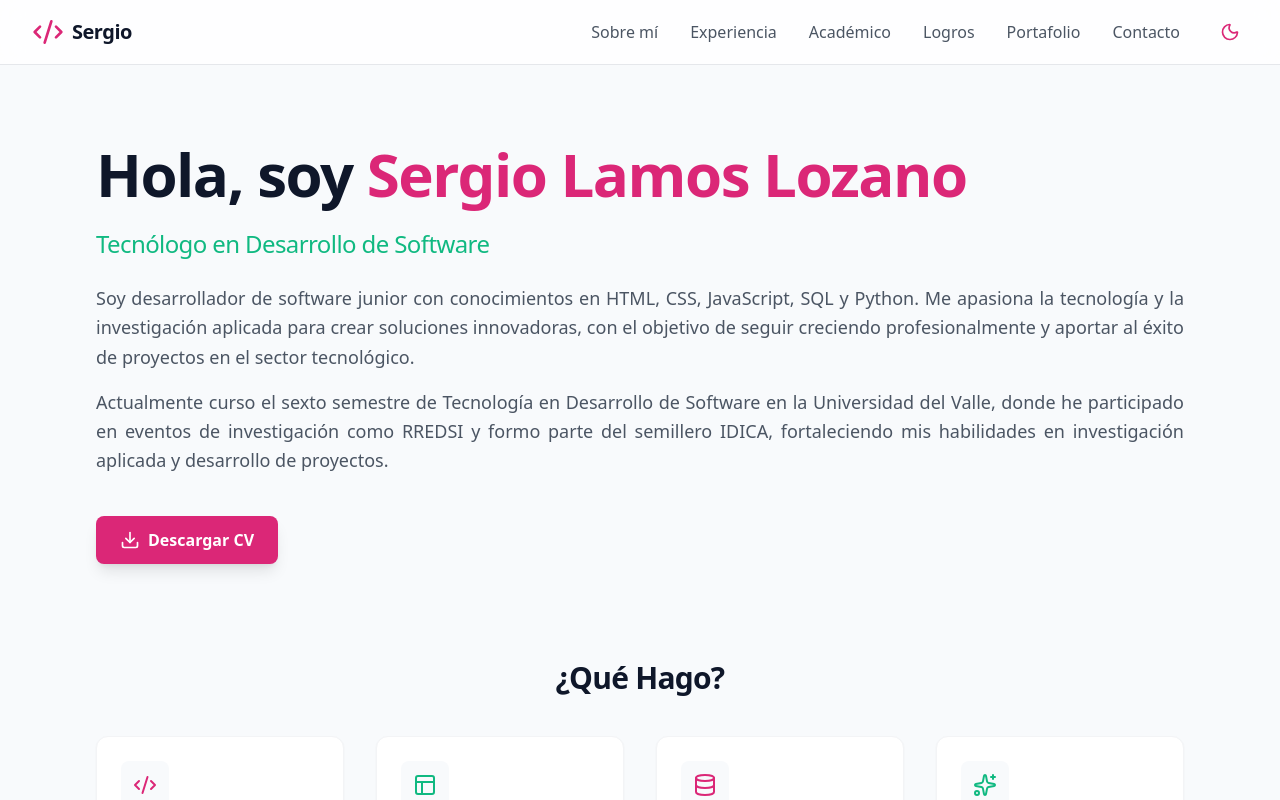
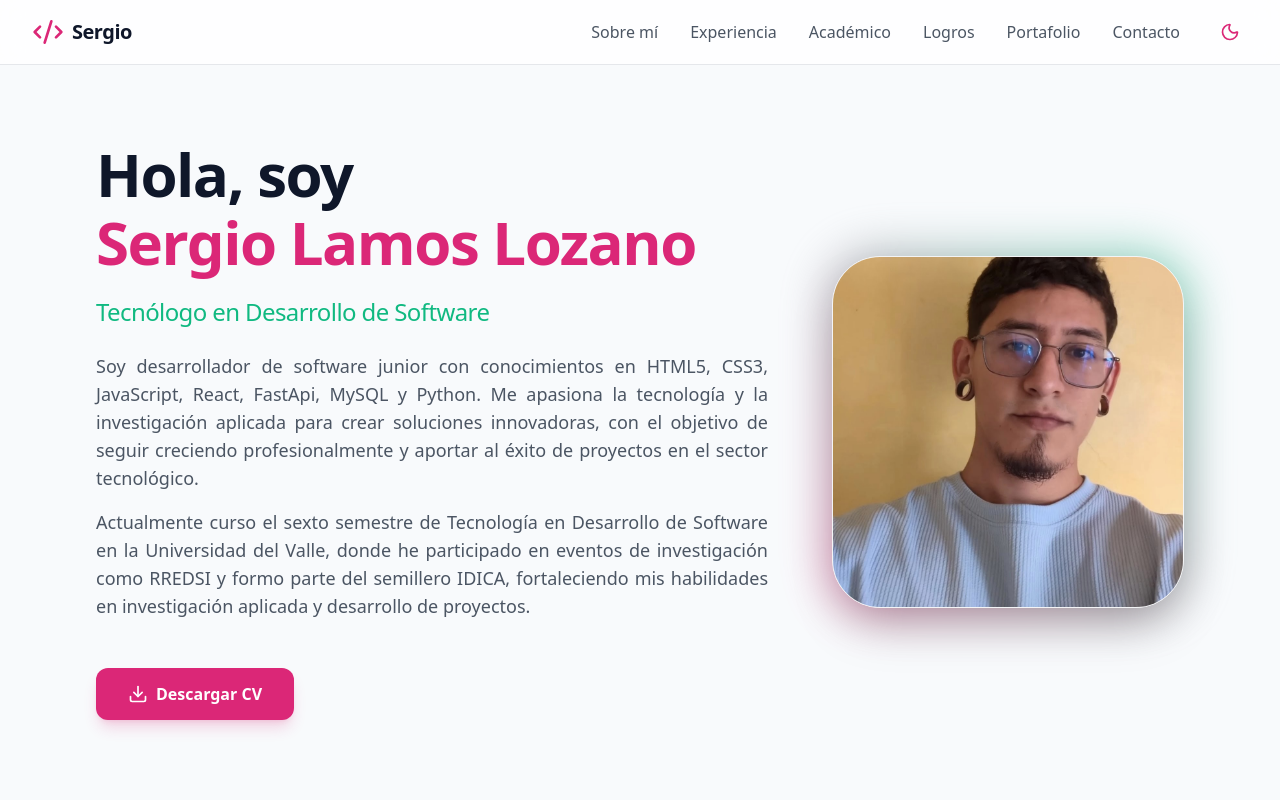
Before and after one commit to SergioLamosLozano/Portafolio-Sergio, a React (Vite) app: page / in a window 1280 px wide. Shown: the top 800 px of the page. Built offline with nearby package versions, Linux system fonts and the light colour scheme.

Commit message:
Foto de perfil

```diff
--- a/src/components/About.jsx
+++ b/src/components/About.jsx
@@ -12,32 +12,51 @@ const iconMap = {
 export const About = () => {
   return (
     <section id="about" className="py-20 px-4 md:px-8 max-w-6xl mx-auto border-b border-gray-200 dark:border-gray-800">
-      <div className="flex flex-col md:flex-row gap-12 items-center">
-        <div className="flex-1 space-y-6">
-          <h1 className="text-4xl md:text-6xl font-extrabold tracking-tight">
-            Hola, soy <span className="text-portfolio-magenta">{personalInfo.name}</span>
+      <div className="flex flex-col-reverse md:flex-row gap-12 lg:gap-16 items-center justify-between">
+        <div className="flex-1 space-y-6 text-center md:text-left">
+          <h1 className="text-4xl md:text-5xl lg:text-6xl font-extrabold tracking-tight">
+            Hola, soy <span className="text-portfolio-magenta block mt-2">{personalInfo.name}</span>
           </h1>
-          <h2 className="text-2xl text-portfolio-green font-medium">
+          <h2 className="text-xl md:text-2xl text-portfolio-green font-medium">
             {personalInfo.title}
           </h2>
           <div className="space-y-4">
             {personalInfo.introduction.map((text, index) => (
-              <p key={index} className="text-lg text-gray-600 dark:text-gray-300 leading-relaxed text-justify">
+              <p key={index} className="text-base md:text-lg text-gray-600 dark:text-gray-300 leading-relaxed text-justify">
                 {text}
               </p>
             ))}
           </div>
 
-          <div className="pt-4">
+          <div className="pt-6 flex justify-center md:justify-start">
             <a
               href={personalInfo.cvLink}
               target="_blank"
               rel="noopener noreferrer"
-              className="inline-flex items-center gap-2 px-6 py-3 bg-portfolio-magenta hover:bg-portfolio-magenta-dark text-white font-semibold rounded-lg shadow-lg hover:shadow-xl transition-all duration-300"
+              className="inline-flex items-center gap-2 px-8 py-3.5 bg-portfolio-magenta hover:bg-portfolio-magenta-dark text-white font-semibold rounded-xl shadow-lg shadow-portfolio-magenta/20 hover:shadow-portfolio-magenta/40 hover:-translate-y-1 transition-all duration-300"
             >
               <Download className="w-5 h-5" />
               Descargar CV
             </a>
+          </div>
+        </div>
+
+        {/* Photo Container */}
+        <div className="shrink-0 relative group mt-8 md:mt-0">
+          <div className="absolute -inset-1 bg-gradient-to-tr from-portfolio-magenta to-portfolio-green rounded-[2rem] md:rounded-[3rem] blur-lg md:blur-xl opacity-30 group-hover:opacity-60 transition duration-1000 group-hover:duration-200 animate-pulse"></div>
+
+          <div className="relative w-56 h-56 min-[400px]:w-64 min-[400px]:h-64 sm:w-72 sm:h-72 md:w-80 md:h-80 lg:w-[22rem] lg:h-[22rem] bg-white dark:bg-portfolio-darker rounded-[2rem] md:rounded-[3rem] border border-gray-100 dark:border-gray-800 shadow-2xl overflow-hidden flex items-center justify-center group-hover:scale-[1.02] transition-transform duration-500">
+            {personalInfo.image ? (
+              <img src={personalInfo.image} alt={personalInfo.name} className="w-full h-full object-cover" />
+            ) : (
+              <div className="text-center p-6 bg-gray-50 dark:bg-portfolio-dark/50 w-full h-full flex flex-col items-center justify-center text-gray-400 dark:text-gray-500">
+                <svg className="w-16 h-16 md:w-20 md:h-20 mb-4 text-gray-300 dark:text-gray-600" fill="none" viewBox="0 0 24 24" stroke="currentColor">
+                  <path strokeLinecap="round" strokeLinejoin="round" strokeWidth={1} d="M16 7a4 4 0 11-8 0 4 4 0 018 0zM12 14a7 7 0 00-7 7h14a7 7 0 00-7-7z" />
+                </svg>
+                <p className="text-sm md:text-base font-semibold">Espacio para tu foto</p>
+                <p className="text-xs md:text-sm mt-2 opacity-70 px-4">Guarda tu foto en la carpeta public y añade el nombre en info.js (ej. "/foto.jpg")</p>
+              </div>
+            )}
           </div>
         </div>
       </div>
--- a/src/data/info.js
+++ b/src/data/info.js
@@ -1,11 +1,12 @@
 export const personalInfo = {
   name: "Sergio Lamos Lozano",
   title: "Tecnólogo en Desarrollo de Software",
+  image: "./fotoperfil.png",
   introduction: [
-    "Soy desarrollador de software junior con conocimientos en HTML, CSS, JavaScript, SQL y Python. Me apasiona la tecnología y la investigación aplicada para crear soluciones innovadoras, con el objetivo de seguir creciendo profesionalmente y aportar al éxito de proyectos en el sector tecnológico.",
+    "Soy desarrollador de software junior con conocimientos en HTML5, CSS3, JavaScript, React, FastApi, MySQL y Python. Me apasiona la tecnología y la investigación aplicada para crear soluciones innovadoras, con el objetivo de seguir creciendo profesionalmente y aportar al éxito de proyectos en el sector tecnológico.",
     "Actualmente curso el sexto semestre de Tecnología en Desarrollo de Software en la Universidad del Valle, donde he participado en eventos de investigación como RREDSI y formo parte del semillero IDICA, fortaleciendo mis habilidades en investigación aplicada y desarrollo de proyectos."
   ],
-  cvLink: "https://drive.google.com/file/d/1wBsUegQOTHVAp7L7Y1M3elPzGHbj9dIs/view?usp=sharing"
+  cvLink: "https://drive.google.com/file/d/1W8lrO1s3NImbwW0agbHWdxVCCb7umv-E/view?usp=sharing"
 };
 
 
```
Also changed, not shown: public/fotoperfil.png (added).
